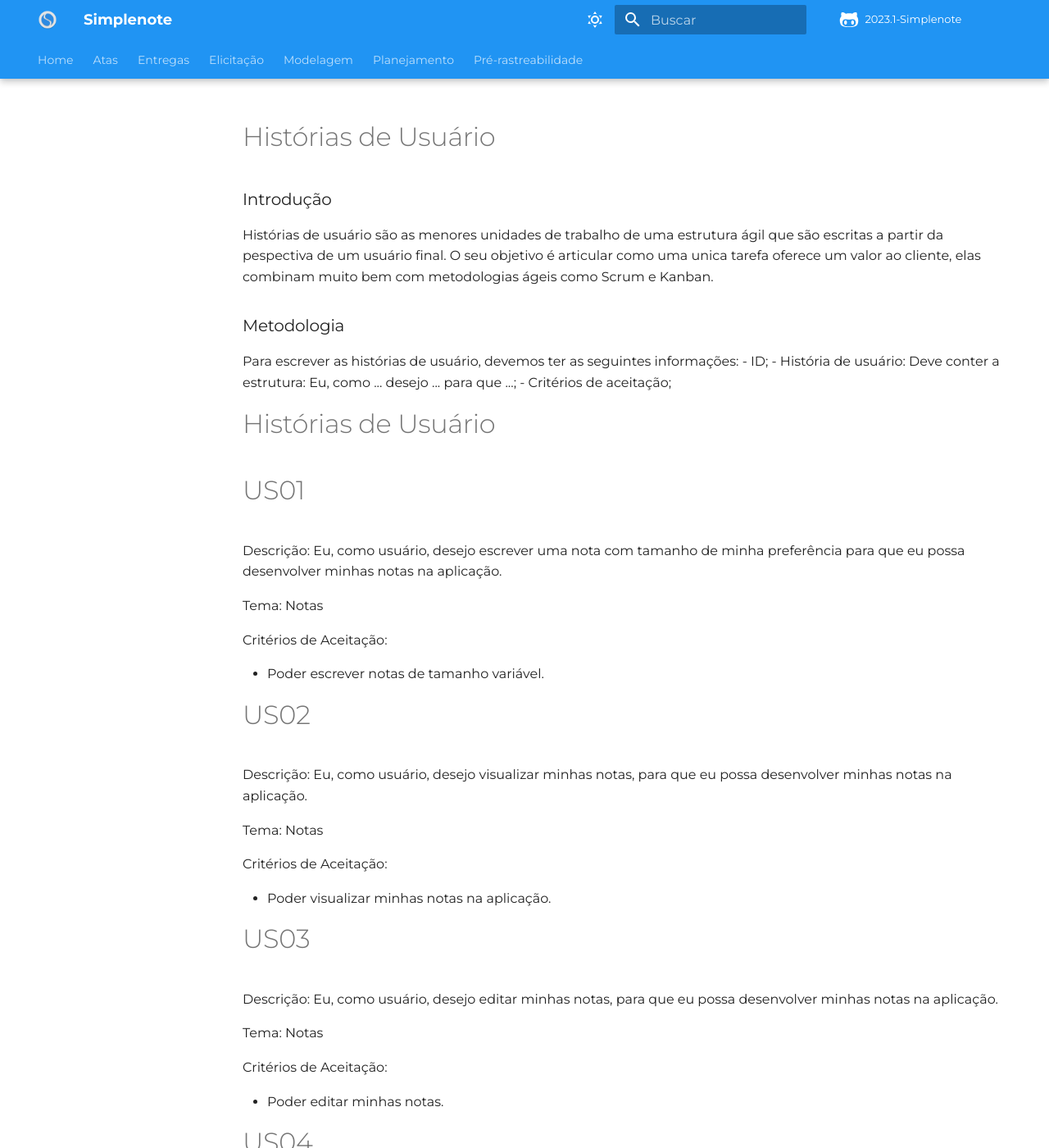
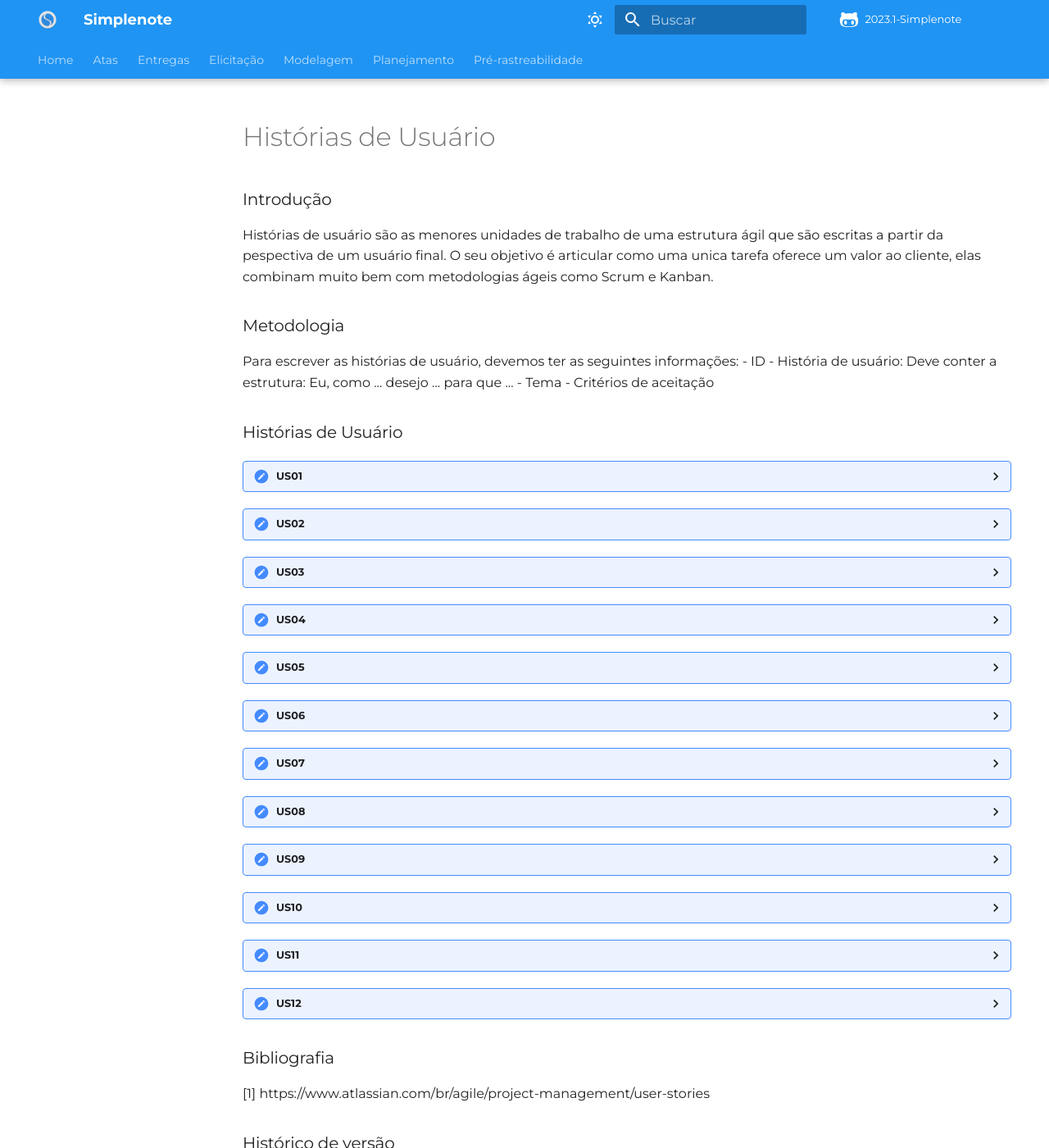
Before and after one commit to Requisitos-de-Software/2023.1-Simplenote, an MkDocs documentation site: the page built from docs/modelagem/User_story.md, in a window 1280 px wide and 1400 px high. Shown: the whole window at 82% size. Built offline with MkDocs 1.6.1 and Material for MkDocs 9.7.7, drawn with Linux system fonts in a browser that asks for light colours; some web fonts are replaced; comment, search, counter and statistics services are not loaded; some of the changed text lies outside the part shown.

Commit message:
Update User_story.md

```diff
--- a/docs/modelagem/User_story.md
+++ b/docs/modelagem/User_story.md
@@ -2,152 +2,297 @@
 
 ### Introdução
 Histórias de usuário são as menores unidades de trabalho de uma estrutura ágil que são escritas a partir da pespectiva de um usuário final. O seu objetivo é articular como uma unica tarefa oferece um valor ao cliente, elas combinam muito bem com metodologias ágeis como Scrum e Kanban.
+
 ### Metodologia
 Para escrever as histórias de usuário, devemos ter as seguintes informações:
-- ID;
-- História de usuário: Deve conter a estrutura: Eu, como ... desejo ... para que ...;
-- Critérios de aceitação;
+- ID
+- História de usuário: Deve conter a estrutura: Eu, como ... desejo ... para que ...
+- Tema
+- Critérios de aceitação
 
-# Histórias de Usuário
-# US01
+### Histórias de Usuário
 
-Descrição: Eu, como usuário, desejo escrever uma nota com tamanho de minha preferência para que eu possa desenvolver minhas notas na aplicação.
+<details>
+   <summary>US01</summary>
+   <table>
+      <thead>
+         <tr>
+            <th>Descrição</th>
+            <th>Tema</th>
+            <th>Critérios de aceitação</th>
+         </tr>
+      </thead>
+      <tbody>
+         <tr>
+           <td>Eu, como usuário, desejo escrever uma nota com tamanho de minha preferência para que eu possa desenvolver minhas notas na aplicação.</td>
+           <td>Notas</td>
+           <td>-Poder escrever notas de tamanho variável.</td>
+         </tr>
+      </tbody>
+   </table>
+   <div style="text-align: center">
+      <p> Tabela 1: História de Usuário 1.</p>
+   </div>
+</details>
 
-Tema: Notas
+<details>
+   <summary>US02</summary>
+   <table>
+      <thead>
+         <tr>
+            <th>Descrição</th>
+            <th>Tema</th>
+            <th>Critérios de aceitação</th>
+         </tr>
+      </thead>
+      <tbody>
+         <tr>
+           <td>Eu, como usuário, desejo visualizar minhas notas, para que eu possa desenvolver minhas notas na aplicação.</td>
+           <td>Notas</td>
+           <td>-Poder visualizar minhas notas na aplicação.</td>
+         </tr>
+      </tbody>
+   </table>
+   <div style="text-align: center">
+      <p> Tabela 2: História de Usuário 2.</p>
+   </div>
+</details>
 
-Critérios de Aceitação:
+<details>
+   <summary>US03</summary>
+   <table>
+      <thead>
+         <tr>
+            <th>Descrição</th>
+            <th>Tema</th>
+            <th>Critérios de aceitação</th>
+         </tr>
+      </thead>
+      <tbody>
+         <tr>
+           <td>Eu, como usuário, desejo editar minhas notas, para que eu possa desenvolver minhas notas na aplicação.</td>
+           <td>Notas</td>
+           <td>-Poder editar minhas notas.</td>
+         </tr>
+      </tbody>
+   </table>
+   <div style="text-align: center">
+      <p> Tabela 3: História de Usuário 3.</p>
+   </div>
+</details>
 
-- Poder escrever notas de tamanho variável.
+<details>
+   <summary>US04</summary>
+   <table>
+      <thead>
+         <tr>
+            <th>Descrição</th>
+            <th>Tema</th>
+            <th>Critérios de aceitação</th>
+         </tr>
+      </thead>
+      <tbody>
+         <tr>
+           <td>Eu, como usuário, desejo poder recuperar minhas notas após movê-las para a lixeira.</td>
+           <td>Notas</td>
+           <td>-Ser capaz de recuperar dados deletados.</td>
+         </tr>
+      </tbody>
+   </table>
+   <div style="text-align: center">
+      <p> Tabela 4: História de Usuário 4.</p>
+   </div>
+</details>
 
-# US02
+<details>
+   <summary>US05</summary>
+   <table>
+      <thead>
+         <tr>
+            <th>Descrição</th>
+            <th>Tema</th>
+            <th>Critérios de aceitação</th>
+         </tr>
+      </thead>
+      <tbody>
+         <tr>
+           <td>Eu, como usuário, desejo utilizar o aplicativo em diversas plataformas para que eu possa ter mais conforto para manipular minhas notas.</td>
+           <td>Sistema</td>
+           <td>-Aplicativo oferecer suporte para diversos sistemas operacionais.</td>
+         </tr>
+      </tbody>
+   </table>
+   <div style="text-align: center">
+      <p> Tabela 5: História de Usuário 5.</p>
+   </div>
+</details>
 
-Descrição: Eu, como usuário, desejo visualizar minhas notas, para que eu possa desenvolver minhas notas na aplicação.
+<details>
+   <summary>US06</summary>
+   <table>
+      <thead>
+         <tr>
+            <th>Descrição</th>
+            <th>Tema</th>
+            <th>Critérios de aceitação</th>
+         </tr>
+      </thead>
+      <tbody>
+         <tr>
+           <td>Eu, como usuário, desejo poder enviar e receber notas de múltiplas plataformas.</td>
+           <td> Sistema</td>
+           <td>- Ser capaz de enviar notas para dispositivos diferentes.</br>
+               - Ser capaz de receber notas de plataformas diferentes.
+          </td>
+         </tr>
+      </tbody>
+   </table>
+   <div style="text-align: center">
+      <p> Tabela 6: História de Usuário 6.</p>
+   </div>
+</details>
 
-Tema: Notas
-
-Critérios de Aceitação:
-
-- Poder visualizar minhas notas na aplicação.
-
-# US03
-
-Descrição: Eu, como usuário, desejo editar minhas notas, para que eu possa desenvolver minhas notas na aplicação.
-
-Tema: Notas
-
-Critérios de Aceitação:
-
-- Poder editar minhas notas.
-
-# US04
-
-Descrição: Eu, como usuário, desejo poder recuperar minhas notas após movê-las para a lixeira.
-
-Tema: Notas
-
-Critérios de Aceitação:
-
-- Ser capaz de recuperar dados deletados.
+<details>
+   <summary>US07</summary>
+   <table>
+      <thead>
+         <tr>
+            <th>Descrição</th>
+            <th>Tema</th>
+            <th>Critérios de aceitação</th>
+         </tr>
+      </thead>
+      <tbody>
+         <tr>
+           <td>Eu, como usuário, desejo excluir minhas notas para que eu possa me organizar melhor no aplicativo.</td>
+           <td>Notas</td>
+           <td>- Ser capaz de excluir as notas.</td>
+         </tr>
+      </tbody>
+   </table>
+   <div style="text-align: center">
+      <p> Tabela 7: História de Usuário 7.</p>
+   </div>
+</details>
 
 
+<details>
+   <summary>US08</summary>
+   <table>
+      <thead>
+         <tr>
+            <th>Descrição</th>
+            <th>Tema</th>
+            <th>Critérios de aceitação</th>
+         </tr>
+      </thead>
+      <tbody>
+         <tr>
+           <td>Eu, como usuário, desejo separar minhas notas com tags, e filtrá-las caso queira.</td>
+           <td>Notas</td>
+           <td>
+            - Poder utilizar de tags editáveis. </br>
+            - Poder filtrar minhas notas usando as tags.</td>
+         </tr>
+      </tbody>
+   </table>
+   <div style="text-align: center">
+      <p> Tabela 8: História de Usuário 8.</p>
+   </div>
+</details>
+
+<details>
+   <summary>US09</summary>
+   <table>
+      <thead>
+         <tr>
+            <th>Descrição</th>
+            <th>Tema</th>
+            <th>Critérios de aceitação</th>
+         </tr>
+      </thead>
+      <tbody>
+         <tr>
+           <td>Eu, como usuário, desejo separar minhas notas em pastas para que eu possa me organizar melhor no aplicativo.</td>
+           <td>Notas</td>
+           <td>- Ser capaz de organizar as notas em pastas.</td>
+         </tr>
+      </tbody>
+   </table>
+   <div style="text-align: center">
+      <p> Tabela 9: História de Usuário 9.</p>
+   </div>
+</details>
+
+<details>
+   <summary>US10</summary>
+   <table>
+      <thead>
+         <tr>
+            <th>Descrição</th>
+            <th>Tema</th>
+            <th>Critérios de aceitação</th>
+         </tr>
+      </thead>
+      <tbody>
+         <tr>
+           <td>Eu, como usuário, desejo escrever em Latex ou equivalentes para notas mais acadêmicas.</td>
+           <td>Notas</td>
+           <td>- Poder escrever em outros formatos como o Latex.</td>
+         </tr>
+      </tbody>
+   </table>
+   <div style="text-align: center">
+      <p> Tabela 10: História de Usuário 10.</p>
+   </div>
+</details>
+
+<details>
+   <summary>US11</summary>
+   <table>
+      <thead>
+         <tr>
+            <th>Descrição</th>
+            <th>Tema</th>
+            <th>Critérios de aceitação</th>
+         </tr>
+      </thead>
+      <tbody>
+         <tr>
+           <td>Eu, como usuário, desejo poder excluir minha nota.</td>
+           <td>Notas</td>
+           <td>- Ser capaz de excluir qualquer anotação.</td>
+         </tr>
+      </tbody>
+   </table>
+   <div style="text-align: center">
+      <p> Tabela 11: História de Usuário 11.</p>
+   </div>
+</details>
 
 
-
-# US05
-
-Descrição: Eu, como usuário, desejo utilizar o aplicativo em diversas plataformas para que eu possa ter mais conforto para manipular minhas notas.
-
-Tema: Sistema
-
-Critérios de Aceitação:
-
-- Aplicativo oferecer suporte para diversos sistemas operacionais.
-
-# US06
-
-Descrição: Eu, como usuário, desejo poder enviar e receber notas de múltiplas plataformas.
-
-Tema: Sistema
-
-Critérios de Aceitação:
-
-- Ser capaz de enviar notas para dispositivos diferentes.
-- Ser capaz de receber notas de plataformas diferentes.
-
-# US07
-
-Descrição: Eu, como usuário, desejo excluir minhas notas para que eu possa me organizar melhor no aplicativo.
-
-Tema: Notas
-
-Critérios de Aceitação:
-
-- Ser capaz de excluir as notas.
-
-
-# US08
-
-Descrição: Eu, como usuário, desejo separar minhas notas com tags, e filtrá-las caso queira.
-
-Tema: Notas
-
-Critérios de Aceitação:
-
-- Poder utilizar de tags editáveis.
-- Poder filtrar minhas notas usando as tags.
-
-
-
-
-
-
-
-# US09
-
-Descrição: Eu, como usuário, desejo separar minhas notas em pastas para que eu possa me organizar melhor no aplicativo.
-
-Tema: Notas
-
-Critérios de Aceitação:
-
-- Ser capaz de organizar as notas em pastas.
-
-
-# US10
-
-Descrição: Eu, como usuário, desejo escrever em Latex ou equivalentes para notas mais acadêmicas.
-
-Tema: Notas
-
-Critérios de Aceitação:
-
-- Poder escrever em outros formatos como o Latex.
-
-# US11
-
-Descrição: Eu, como usuário, desejo poder excluir minha nota.
-
-Tema: Notas
-
-Critérios de Aceitação:
-
-- Ser capaz de excluir qualquer anotação.
-
-# US12
-
-Descrição: Eu, como usuário, desejo escrever em Markdown ou equivalente para notas mais bem formatadas.
-
-Tema: Notas
-
-Critérios de Aceitação:
-
-- Poder escrever em Markdown.
-
-
-
-
-
-
+<details>
+   <summary>US12</summary>
+   <table>
+      <thead>
+         <tr>
+            <th>Descrição</th>
+            <th>Tema</th>
+            <th>Critérios de aceitação</th>
+         </tr>
+      </thead>
+      <tbody>
+         <tr>
+           <td>Eu, como usuário, desejo escrever em Markdown ou equivalente para notas mais bem formatadas.</td>
+           <td>Notas</td>
+           <td>- Poder escrever em Markdown.</td>
+         </tr>
+      </tbody>
+   </table>
+   <div style="text-align: center">
+      <p> Tabela 12: História de Usuário 12.</p>
+   </div>
+</details>
 
 ### Bibliografia
 [1] https://www.atlassian.com/br/agile/project-management/user-stories </br>
```
Also changed, not shown: other parts of docs/modelagem/User_story.md (+2 -2 lines).
